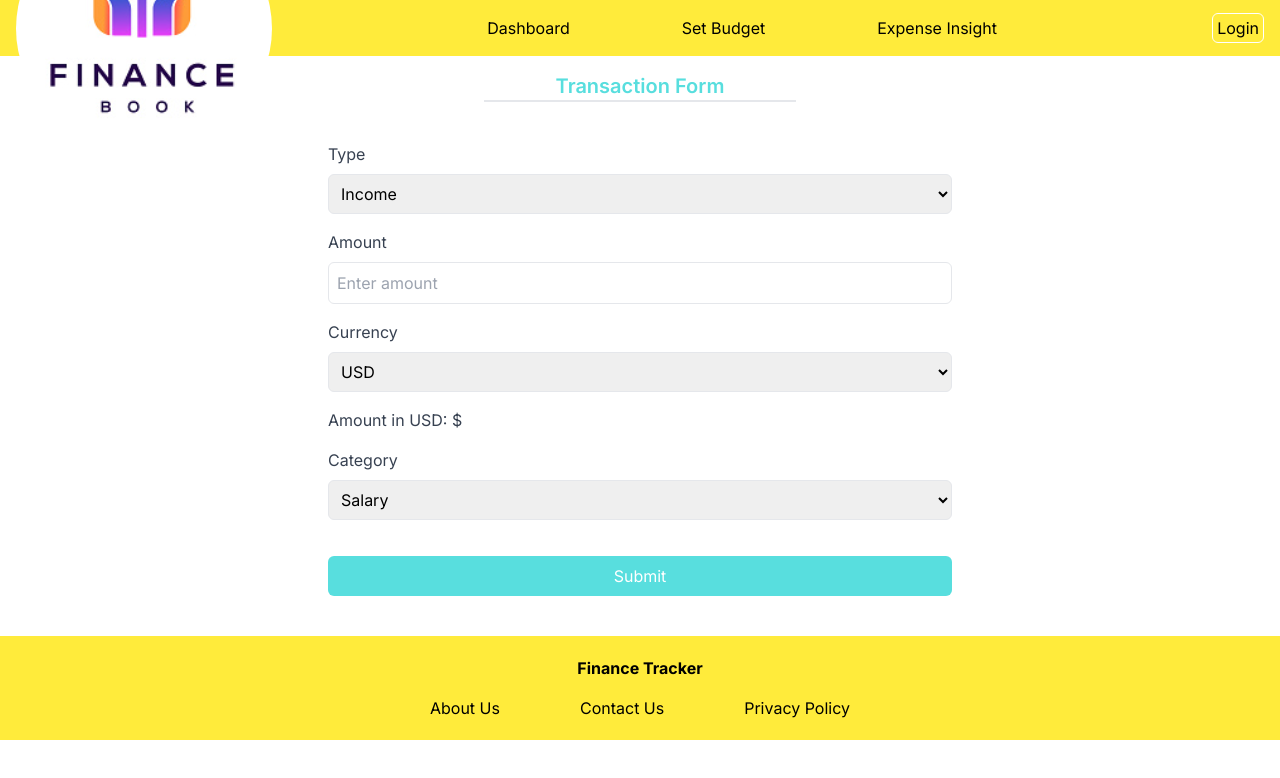
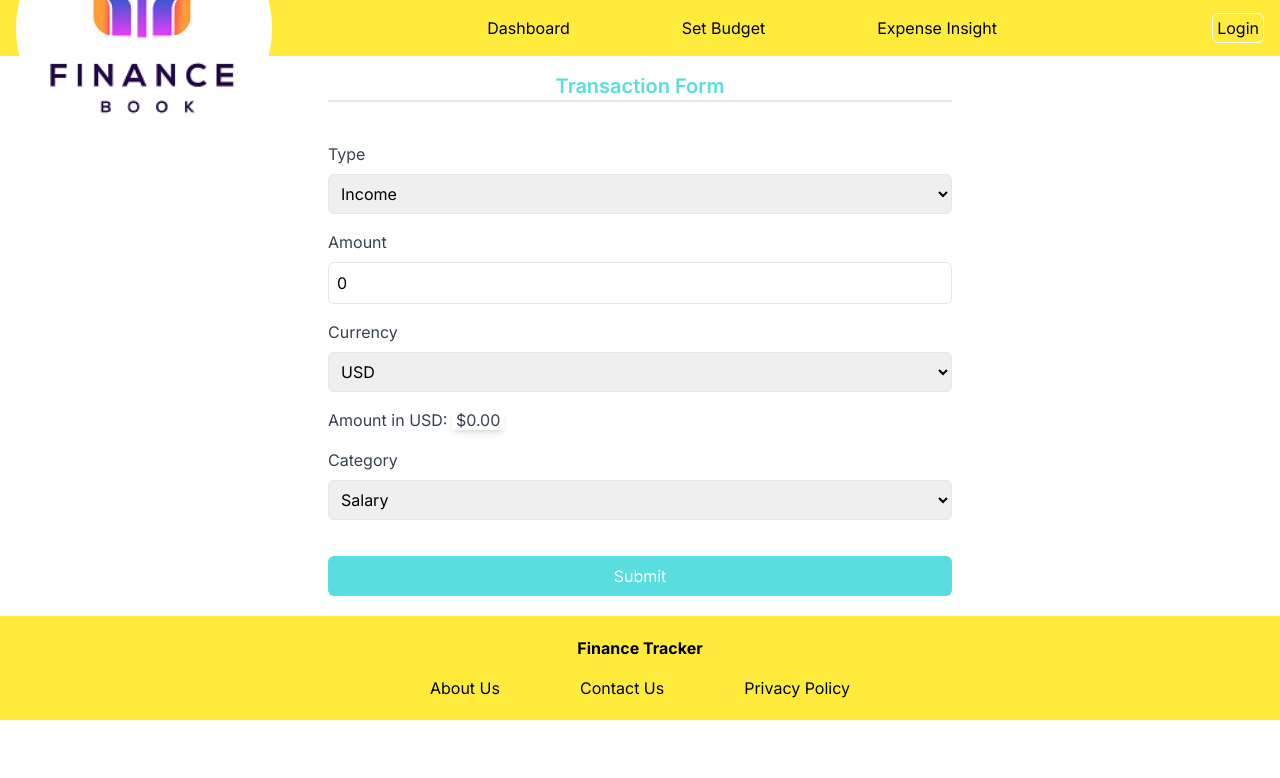
Before and after one commit to sojibjubayer/finance-book, a Next.js app: page /add-transaction in a window 1280 px wide. Shown: the top 778 px of the page. Built offline with nearby package versions, Linux system fonts and the light colour scheme; no server answers.

Commit message:
currency conversion added

```diff
--- a/src/app/set-budget/page.jsx
+++ b/src/app/set-budget/page.jsx
@@ -80,7 +80,7 @@ const SetBudget = () => {
 
       <div className="my-4">
 
-        {goalLoading?'Loading...':
+        {goalLoading?'Loading Budget Info...':
         goals?.map((goal) => {
           const progress = Math.min((totalExpenses / goal.goal) * 100, 100);
 
--- a/src/components/transactionForm/TransactionForm.jsx
+++ b/src/components/transactionForm/TransactionForm.jsx
@@ -1,22 +1,33 @@
-"use client"
+"use client";
+
 import { useAddTransactionMutation } from "@/redux/features/transactionApi";
+import { useCurrencyConverter } from "@/utils/CurrencyConvertion";
 import { useSession } from "next-auth/react";
 import { useRouter } from "next/navigation";
 import React, { useState } from "react";
 import toast, { Toaster } from "react-hot-toast";
 
 const TransactionForm = () => {
-  const {data:session} = useSession()
+  const { data: session } = useSession();
+  const router = useRouter();
+  const { convertCurrency, isLoading, error } = useCurrencyConverter();
+
   const [formData, setFormData] = useState({
     type: "income",
-    amount: "",
+    amount: 0,
     currency: "USD",
     category: "salary",
-    email:session?.user?.email || ''
+    email: session?.user?.email || "",
   });
-  const router = useRouter();
 
-  // Handle input change
+  const convertedAmount =
+    formData.currency !== "USD"
+      ? convertCurrency(parseFloat(formData.amount), formData.currency, "USD")
+      : parseFloat(formData.amount);
+
+  const [addTransaction] = useAddTransactionMutation();
+
+  // Handle input changes
   const handleChange = (e) => {
     const { name, value } = e.target;
     setFormData((prev) => ({
@@ -25,28 +36,36 @@ const TransactionForm = () => {
     }));
   };
 
-  const [addTransaction] = useAddTransactionMutation()
-  const handleSubmit = async(e) => {
+  // Handle form submission
+  const handleSubmit = async (e) => {
     e.preventDefault();
+
     if (!formData.amount || !formData.currency) {
       alert("Please fill in all fields.");
       return;
     }
-    await addTransaction(formData)
-    toast.success('Transaction added successfully!')
-    setTimeout(() => {
-      router.push('/')
-    }, 1000);
 
-
+    try {
+      const transactionData = {
+        ...formData,
+        amount: convertedAmount.toFixed(2), // Send only the converted amount
+      };
+      await addTransaction(transactionData);
+      toast.success("Transaction added successfully!");
+      setTimeout(() => {
+        router.push("/");
+      }, 1000);
+    } catch (error) {
+      toast.error("Failed to add transaction. Please try again.");
+    }
   };
 
   return (
     <div className="md:w-[50%] mx-auto px-2">
-      <h2 className="md:w-[50%] mx-auto text-center border-b-2 text-xl mt-4 mb-6 md:mb-10 text-[#58dede] font-semibold">
+      <h2 className="text-center border-b-2 text-xl mt-4 mb-6 md:mb-10 text-[#58dede] font-semibold">
         Transaction Form
       </h2>
-      <form onSubmit={handleSubmit} className="my-10 space-y-4">
+      <form onSubmit={handleSubmit} className="space-y-4">
         {/* Transaction Type */}
         <div>
           <label htmlFor="type" className="block text-gray-700 mb-2">
@@ -55,7 +74,7 @@ const TransactionForm = () => {
           <select
             name="type"
             id="type"
-            className="border rounded-md p-2 w-full  focus:border-[#58dede] focus:outline-none"
+            className="border rounded-md p-2 w-full focus:border-[#58dede] focus:outline-none"
             value={formData.type}
             onChange={handleChange}
           >
@@ -95,15 +114,17 @@ const TransactionForm = () => {
           >
             <option value="USD">USD</option>
             <option value="EUR">EUR</option>
-            <option value="GBP">BDT</option>
+            <option value="BDT">BDT</option>
             <option value="INR">INR</option>
-            {/* Add other currencies as needed */}
+            {/* Add more currencies as needed */}
           </select>
         </div>
 
         {/* Amount in USD */}
         <div>
-          <p className="text-gray-700 mb-3">Amount in USD: ${formData.amount}</p>
+          <p className="text-gray-700 mb-3 ">
+            Amount in USD: <span className="bg-white shadow-md px-1">${convertedAmount.toFixed(2)}</span>
+          </p>
         </div>
 
         {/* Category */}
@@ -119,7 +140,7 @@ const TransactionForm = () => {
             onChange={handleChange}
           >
             <option value="salary">Salary</option>
-            <option className="hover:bg-green-400" value="food">Food</option>
+            <option value="food">Food</option>
             <option value="rent">Rent</option>
             <option value="entertainment">Entertainment</option>
             <option value="other">Other</option>
@@ -130,7 +151,7 @@ const TransactionForm = () => {
         <div className="mt-4">
           <button
             type="submit"
-            className="w-full py-2 mt-5 bg-[#58dede] text-white rounded-md hover:bg-[#45b6b6] transition duration-300"
+            className="w-full py-2 my-5 bg-[#58dede] text-white rounded-md hover:bg-[#45b6b6] transition duration-300"
           >
             Submit
           </button>
```
